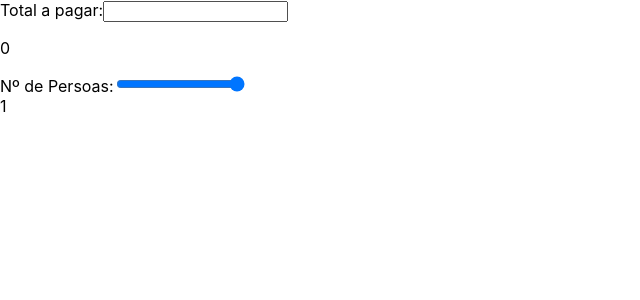
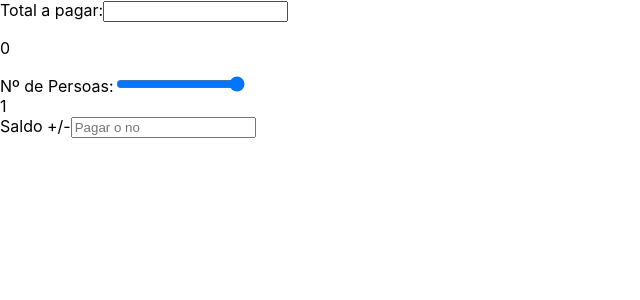
Before and after one commit to MiguelAngelAlvarezFernandez/plataoplomo, a React (Create React App) app: page / in a window 1280 px wide. Shown: the top 300 px of the page, without its empty margins (0-640 px from the left). Built offline with nearby package versions, Linux system fonts and the light colour scheme.

Commit message:
Creación Buttonsaldo

```diff
--- a/src/App.js
+++ b/src/App.js
@@ -1,5 +1,6 @@
 import './App.css';
 import { useState } from 'react'
+import Buttonsaldo from "./Components/Buttonsaldo/Buttonsaldo"
 
 
 
@@ -29,6 +30,7 @@ function App() {
       {Persoas}
       </div>
 
+      <Buttonsaldo/>
 
     </>
   );
--- /dev/null
+++ b/src/Components/Buttonsaldo/Buttonsaldo.jsx
@@ -0,0 +1,21 @@
+import { useState } from "react";
+
+function Buttonsaldo() {
+
+const [Saldo, setSaldo] = useState("")
+
+function manexadorSaldo (event){
+  setSaldo(event.target.value)
+}
+
+    return (
+      <>
+        <label>
+            Saldo +/-
+            <input type="text" value={Saldo} placeholder="Pagar o no" onInput={manexadorSaldo}></input>
+        </label>
+      </>
+    );
+  }
+
+  export default Buttonsaldo;
```
